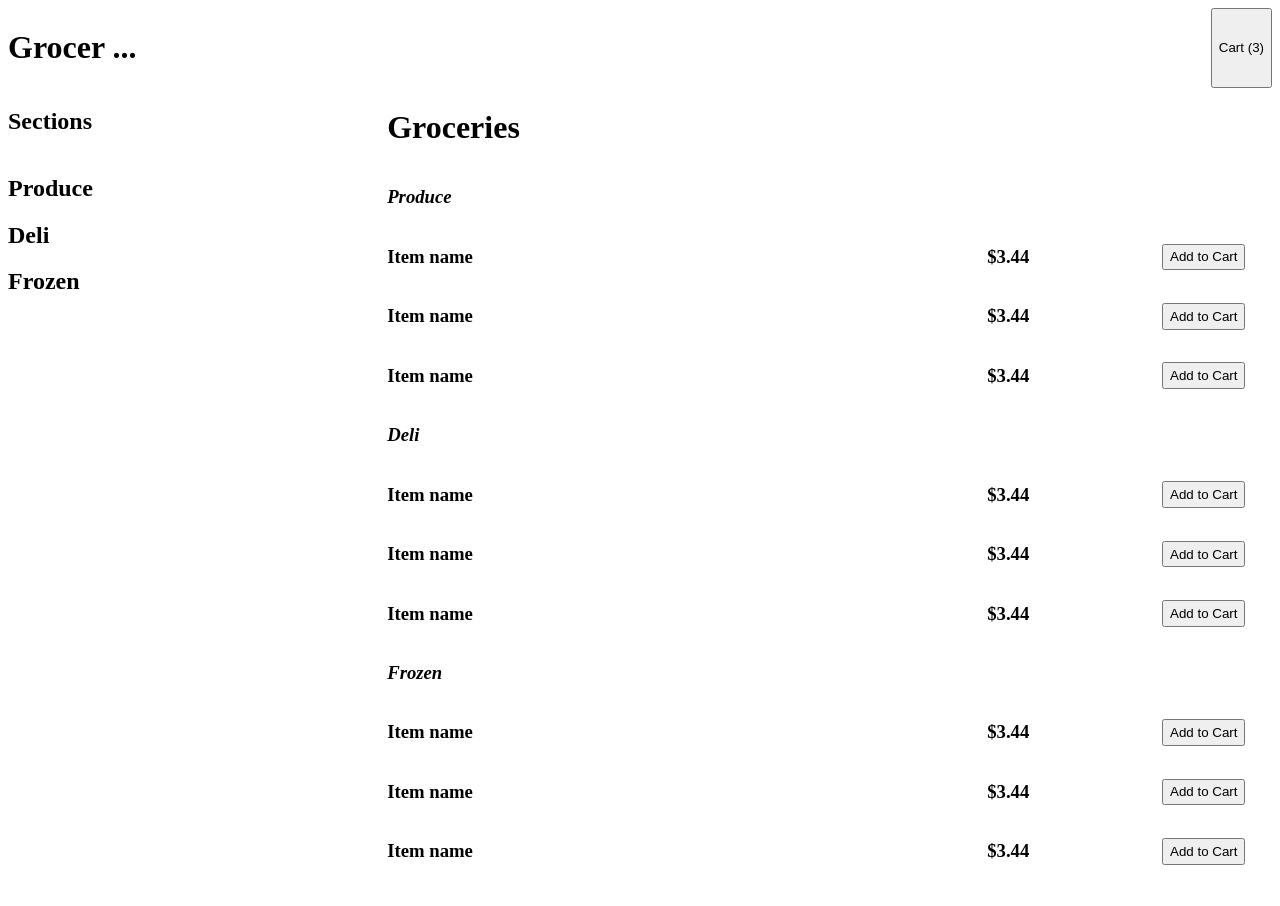
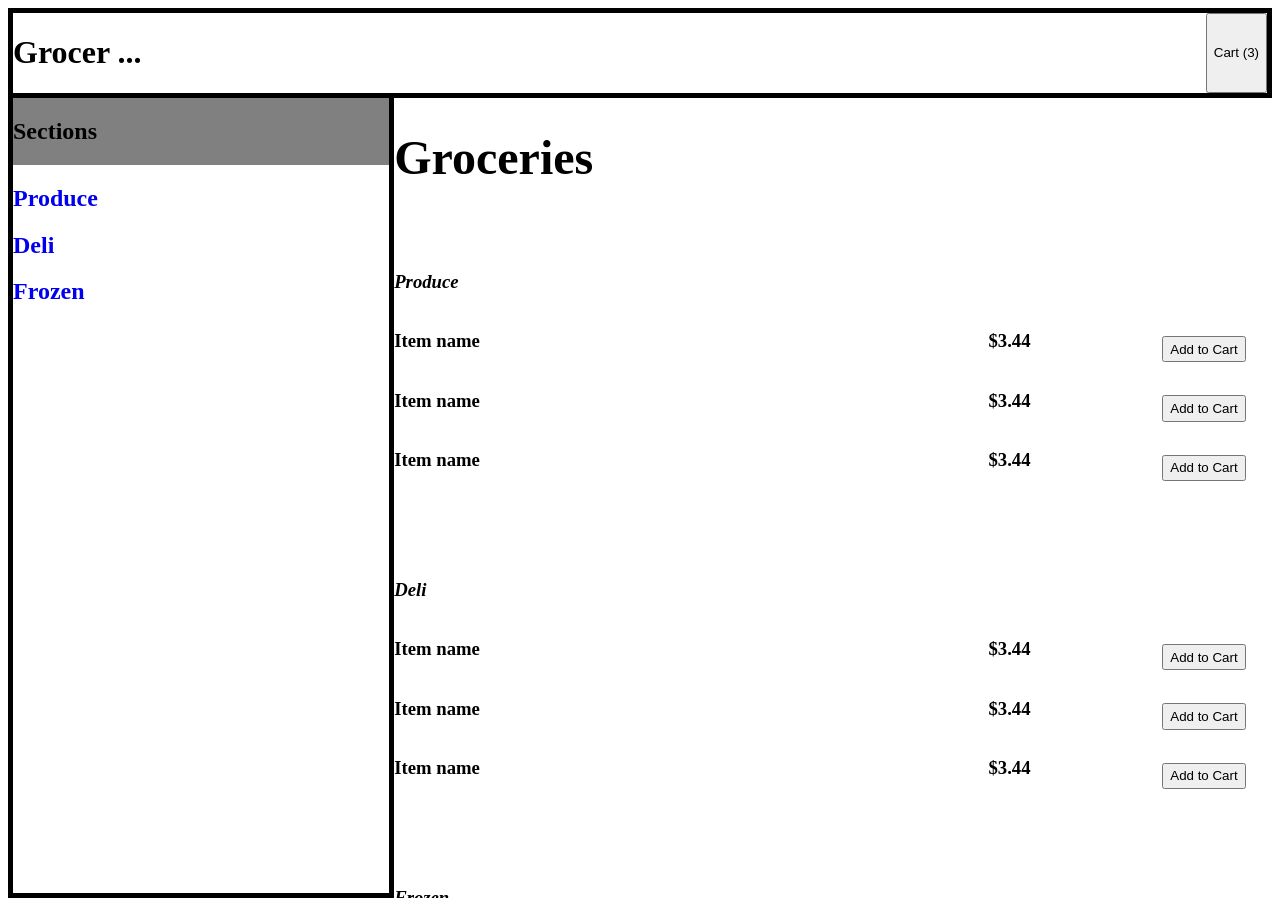
Before and after one commit to eobaah/phase-2-challenge-1.0, a website: page part-3/index.html in a window 1280 px wide. Drawn offline with Linux system fonts and the light colour scheme.

Commit message:
part 3 specs complete

```diff
--- a/part-3/index.html
+++ b/part-3/index.html
@@ -18,16 +18,22 @@
           <h2>Sections</h2>
         </div>
         <div class="grocery-sections">
-          <h2>Produce</h2>
-          <h2>Deli</h2>
-          <h2>Frozen</h2>
+          <a href="#produce">
+            <h2>Produce</h2>
+          </a>
+          <a href="#deli">
+            <h2>Deli</h2>
+          </a>
+          <a href="#frozen">
+            <h2>Frozen</h2>
+          </a>
         </div>
       </div>
       <div class="main-content">
         <div class="main-section-output-title">
           <h1>Groceries</h1>
         </div>
-        <div class="main-section-output-produce">
+        <div id="produce" class="main-content-section">
           <div class="main-section-output-produce-title">
             <h3 class="section-titles">Produce</h3>
           </div>
@@ -49,7 +55,7 @@
             </div>
           </div>
         </div>
-        <div class="main-section-output-produce">
+        <div id="deli" class="main-content-section">
           <div class="main-section-output-produce-title">
             <h3 class="section-titles">Deli</h3>
           </div>
@@ -71,7 +77,7 @@
             </div>
           </div>
         </div>
-        <div class="main-section-output-produce">
+        <div id="frozen" class="main-content-section">
           <div class="main-section-output-produce-title">
             <h3 class="section-titles">Frozen</h3>
           </div>
--- a/part-3/styles.css
+++ b/part-3/styles.css
@@ -8,6 +8,7 @@ body {
 }
 
 .title-bar {
+  border: 5px solid black;
   display: flex;
   flex-direction: row;
   justify-content: space-between;
@@ -19,14 +20,26 @@ body {
 }
 
 .sections {
+  border: 5px solid black;
+  border-top: none;
   display: flex;
   flex-direction: column;
   width: 30%;
 }
 
+.section-nav-title {
+  background-color: grey;
+}
+
+.grocery-sections a {
+  text-decoration: none;
+}
+
 .main-content {
   display: flex;
   flex-direction: column;
+  height: 100vh;
+  overflow: scroll;
   width: 70%;
 }
 
@@ -34,10 +47,14 @@ body {
   display: flex;
   flex-direction: column;
 }
+.main-section-output-title h1 {
+  font-size: 3em;
+}
 
-.main-section-output-produce {
+.main-content-section {
   display: flex;
   flex-direction: column;
+  margin: 4% 0;
 }
 
 .main-section-output-produce-title {
@@ -54,9 +71,9 @@ body {
 }
 
 .add-to-cart-btn {
-  align-self: center;
+  align-self: flex-end;
   height: 2em;
-  margin: 0 3% 0 15%;
+  margin: 1% 3% 1% 15%;
 }
 
 .section-titles {
```
Also changed, not shown: README.md.
